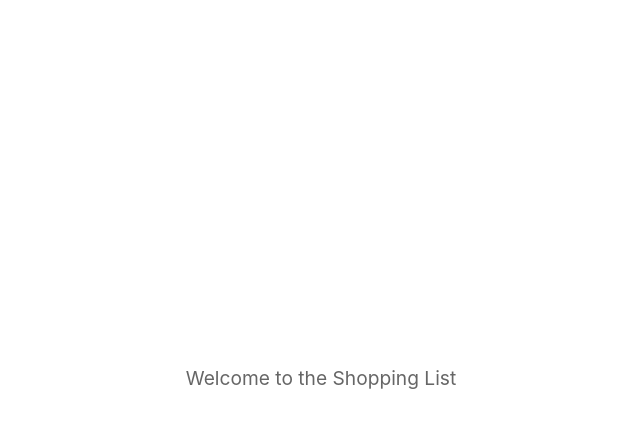
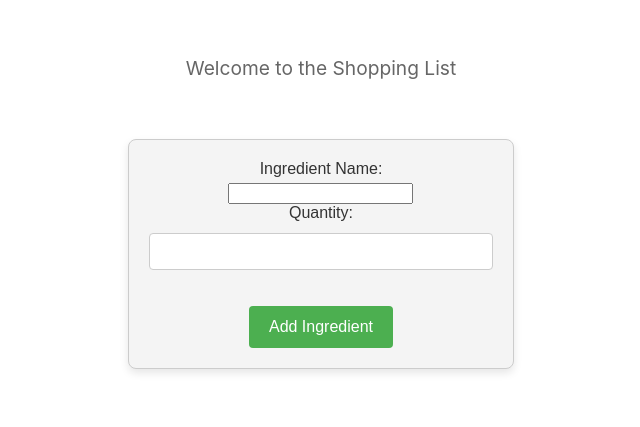
Before and after one commit to The-Feast-Finders/CS2340R_GreenPlate, a React (Create React App) app in the folder gp/: page /shopping-list in a window 1280 px wide. Shown: the part 789-1216 px from the top of the page, without its empty margins (319-959 px from the left). Built offline with nearby package versions, Linux system fonts and the light colour scheme; no server answers.

Commit message:
added functionality to add ingredients with quantity to shopping list

```diff
--- a/gp/package.json
+++ b/gp/package.json
@@ -7,7 +7,7 @@
     "@testing-library/react": "^13.4.0",
     "@testing-library/user-event": "^13.5.0",
     "chart.js": "^4.4.2",
-    "firebase": "^10.9.0",
+    "firebase": "^10.11.0",
     "jscheckstyle": "^0.0.9",
     "node": "^21.7.1",
     "react": "^18.2.0",
--- /dev/null
+++ b/gp/src/components/InputShop.jsx
@@ -0,0 +1,77 @@
+import React, { useState, useEffect } from 'react';
+import { getFirestore, doc, setDoc, collection, query, where, getDocs, addDoc, Timestamp } from 'firebase/firestore';
+
+const InputShop = ({ user }) => {
+    // State variables
+    const [name, setName] = useState('');
+    const [quantity, setQuantity] = useState('');
+    const [error, setError] = useState('');
+    const [success, setSuccess] = useState('');
+
+    const db = getFirestore();
+
+    const handleSubmit = async (event) => {
+        event.preventDefault();
+
+        setError('');
+
+        const parsedQuantity = parseInt(quantity, 10);  // Rename this variable
+        if (parsedQuantity <= 0) {
+            setError('');
+            return;
+        }
+
+        if (user) {
+            const shopRef = collection(db, 'shoppingList', user.uid, 'ingredients');
+
+            const q = query(shopRef, where("ingredient", "==", name));
+            const querySnapshot = await getDocs(q);
+
+            let ingredientExists = false;
+            querySnapshot.forEach((doc) => {
+                if (doc.data().quantity > 0) {
+                    ingredientExists = true;
+                }
+            });
+
+            if (ingredientExists) {
+                setError("This ingredient is already added to your shopping list");
+                return;
+            }
+
+            const ingredientData = {
+                ingredient: name,
+                quantity: parsedQuantity,
+            };
+
+            try {
+                await addDoc(shopRef, ingredientData);
+                setSuccess('Ingredient successfully added to your shopping list!');
+                setTimeout(() => window.location.reload(), 1000);
+            } catch (error) {
+                setError('Could not add ingredient to list');
+            }
+
+
+        }
+
+    }
+
+    return (
+        <div>
+            <form onSubmit={handleSubmit}>
+                <label htmlFor="ingredientName">Ingredient Name:</label>
+                <input id="ingredientName" type="text" value={name} onChange={(e) => setName(e.target.value)} className="your-css-class" />
+
+                <label htmlFor="quantity">Quantity:</label>
+                <input id="quantity" type="number" value={quantity} onChange={(e) => setQuantity(e.target.value)} className="your-css-class" />
+
+                <button type="submit" className="your-submit-btn-class">Add Ingredient</button>
+                {error && <p className="your-error-class">{error}</p>}
+                {success && <p className="your-success-class">{success}</p>}
+            </form>
+        </div>
+    )
+}
+
+export default InputShop;
--- a/gp/src/pages/IngredientPage.jsx
+++ b/gp/src/pages/IngredientPage.jsx
@@ -18,6 +18,7 @@ const IngredientPage = () => {
         // Took out unsubscribe
         return () => unsubscribe();
     }, []);
+
     return (
         <div>
             <NavigationBar />
--- a/gp/src/pages/ShoppingListPage.jsx
+++ b/gp/src/pages/ShoppingListPage.jsx
@@ -1,13 +1,29 @@
-import React from 'react';
+import React, { useEffect, useState } from 'react';
 import NavigationBar from '../components/NavigationBar';
+import { getAuth, onAuthStateChanged } from 'firebase/auth';
+import InputShop from '../components/InputShop';
 
 const ShoppingList = () => {
+
+
+    const [user, setUser] = useState(null);
+
+    useEffect(() => {
+        const auth = getAuth();
+        const unsubscribe = onAuthStateChanged(auth, (currentUser) => {
+            setUser(currentUser);
+        });
+        // Took out unsubscribe
+        return () => unsubscribe();
+    }, []);
+
     return (
         <div>
             <NavigationBar />
             <div className='frame'>
                 <h1>Shopping List</h1>
                 <p>Welcome to the Shopping List</p>
+                <InputShop user={user} />
             </div>
         </div>
     );
```
Also changed, not shown: 1 other file (tests, documents, lock files or other folders).
